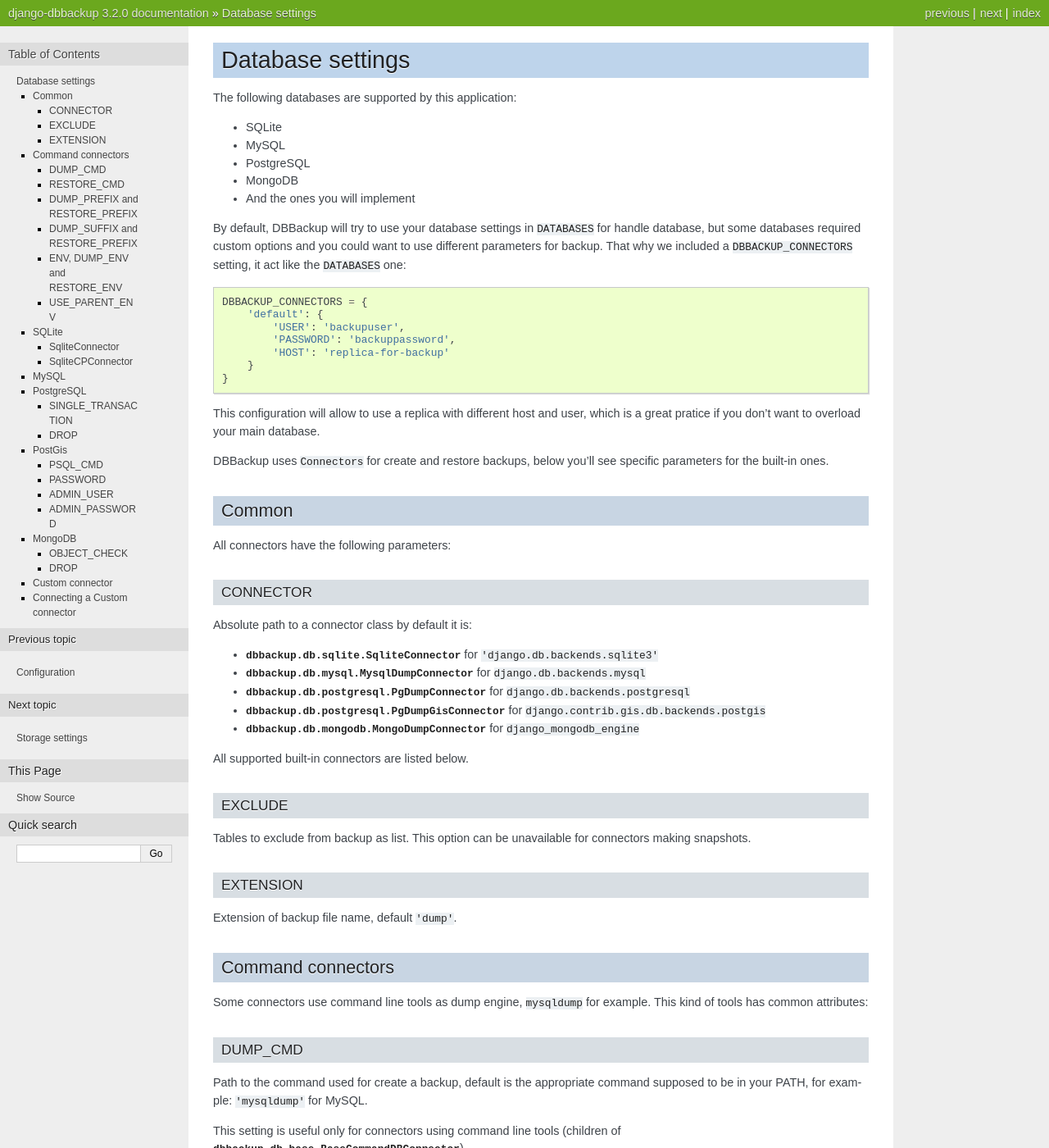
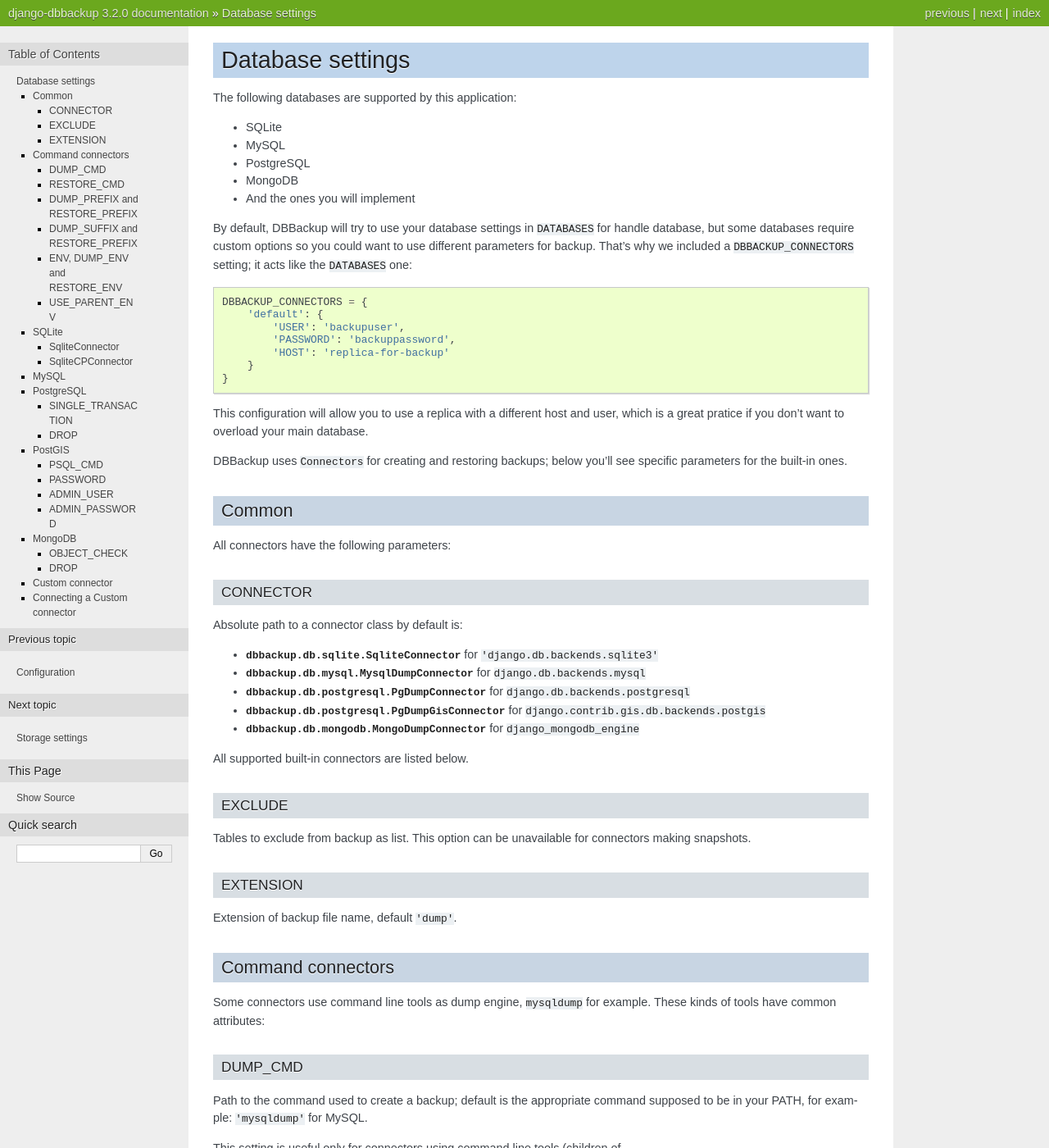
Before and after one commit to jazzband/django-dbbackup, a Sphinx documentation site: the page built from docs/databases.rst, in a window 1280 px wide and 1400 px high. Shown: the whole window at 82% size. Built offline with Sphinx 7.4.7, drawn with Linux system fonts in a browser that asks for light colours; some of the changed text lies outside the part shown.

Commit message:
Grammatical Improvements to databases.rst
Minor corrections and improvements of grammar.

```diff
--- a/docs/databases.rst
+++ b/docs/databases.rst
@@ -10,9 +10,9 @@
 - And the ones you will implement
 
 By default, DBBackup will try to use your database settings in ``DATABASES``
-for handle database, but some databases required custom options and you could
-want to use different parameters for backup. That why we included a
-``DBBACKUP_CONNECTORS`` setting, it act like the ``DATABASES`` one: ::
+for handle database, but some databases require custom options so you could
+want to use different parameters for backup. That's why we included a
+``DBBACKUP_CONNECTORS`` setting; it acts like the ``DATABASES`` one: ::
 
     DBBACKUP_CONNECTORS = {
         'default': {
@@ -22,10 +22,10 @@
         }
     }
 
-This configuration will allow to use a replica with different host and user,
+This configuration will allow you to use a replica with a different host and user,
 which is a great pratice if you don't want to overload your main database.
 
-DBBackup uses ``Connectors`` for create and restore backups, below you'll see
+DBBackup uses ``Connectors`` for creating and restoring backups; below you'll see
 specific parameters for the built-in ones.
 
 Common
@@ -36,7 +36,7 @@
 CONNECTOR
 ~~~~~~~~~
 
-Absolute path to a connector class by default it is:
+Absolute path to a connector class by default is:
 
 - :class:`dbbackup.db.sqlite.SqliteConnector` for ``'django.db.backends.sqlite3'``
 - :class:`dbbackup.db.mysql.MysqlDumpConnector` for ``django.db.backends.mysql``
@@ -61,12 +61,12 @@
 ------------------
 
 Some connectors use command line tools as dump engine, ``mysqldump`` for
-example. This kind of tools has common attributes:
+example. These kinds of tools have common attributes:
 
 DUMP_CMD
 ~~~~~~~~
 
-Path to the command used for create a backup, default is the appropriate
+Path to the command used to create a backup; default is the appropriate
 command supposed to be in your PATH, for example: ``'mysqldump'`` for MySQL.
 
 This setting is useful only for connectors using command line tools (children
@@ -110,14 +110,14 @@
 SqliteConnector
 ~~~~~~~~~~~~~~~
 
-It is in pure Python and copy the behavior of ``.dump`` command for create a
+It is in pure Python and copys the behavior of ``.dump`` command for creating a
 SQL dump.
 
 SqliteCPConnector
 ~~~~~~~~~~~~~~~~~
 
-You can also use :class:`dbbackup.db.sqlite.SqliteCPConnector` for make simple
-raw copy of your database file, like a snapshot.
+You can also use :class:`dbbackup.db.sqlite.SqliteCPConnector` for making a
+simple raw copy of your database file, like a snapshot.
 
 In-memory database aren't dumpable with it.
 
@@ -131,7 +131,7 @@
 ----------
 
 Postgres uses by default :class:`dbbackup.db.postgres.PgDumpConnector`, but
-we advise to to use :class:`dbbackup.db.postgres.PgDumpBinaryConnector`. The
+we advise you to use :class:`dbbackup.db.postgres.PgDumpBinaryConnector`. The
 first one uses ``pg_dump`` and ``pqsl`` for its job, creating RAW SQL files.
 
 The second uses ``pg_restore`` with binary dump files.
@@ -210,9 +210,9 @@
 Custom connector
 ----------------
 
-Create your connector is easy, create a children class from
+Creating your connector is easy; create a children class from
 :class:`dbbackup.db.base.BaseDBConnector` and create ``_create_dump`` and
-``_restore_dump``.  If your connector uses a command line tool, heritate from
+``_restore_dump``.  If your connector uses a command line tool, inherit it from
 :class:`dbbackup.db.base.BaseCommandDBConnector`
 
 Connecting a Custom connector
```
Also changed, not shown: other parts of docs/databases.rst (+4 -4 lines).
